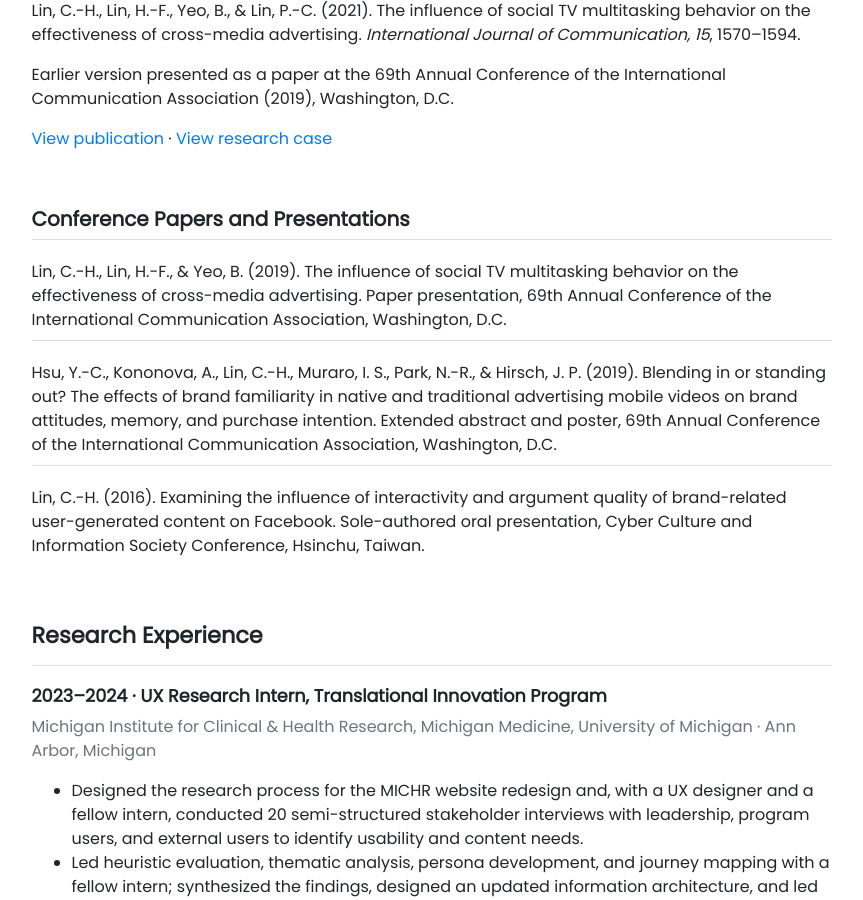
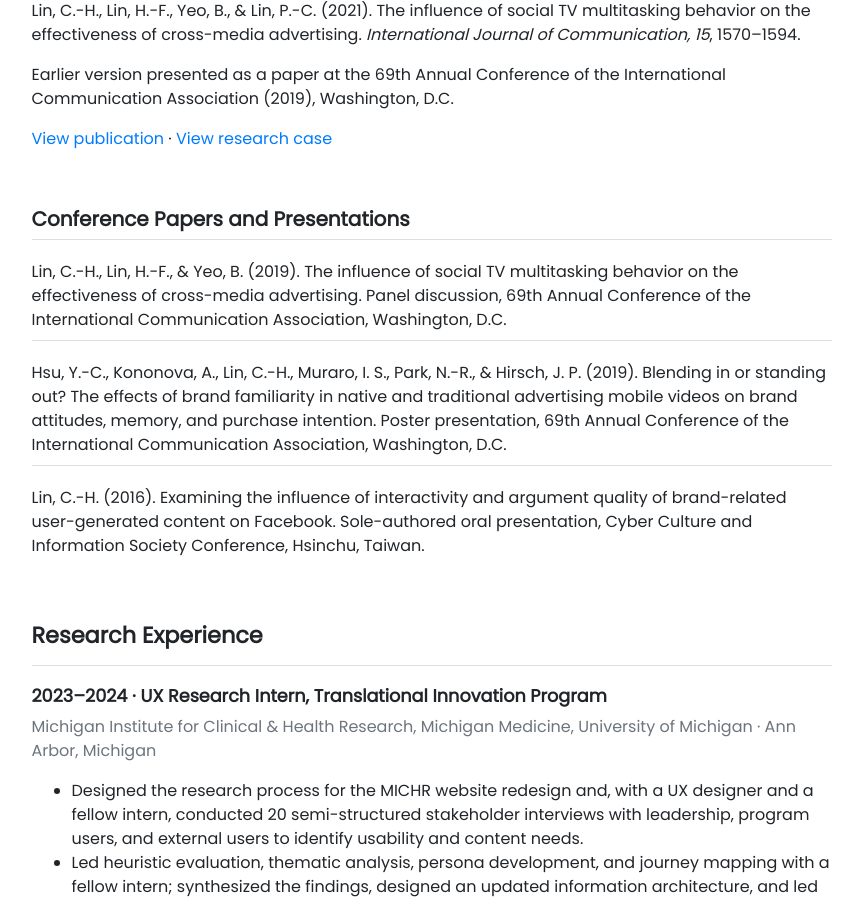
Before and after one commit to shenylin/shenylin.github.io, a Jekyll site: the page built from pages/cv.md, in a window 1280 px wide and 900 px high, scrolled down 1461 px. Shown: the whole window, without its empty margins (161-1024 px from the left). Built offline with Jekyll 4.4.1, drawn with Linux system fonts in a browser that asks for light colours; nearby versions of some CDN libraries.

Commit message:
Correct ICA 2019 presentation formats on CV page
Co-Authored-By: Claude Opus 5.5 <noreply@anthropic.com>
Claude-Session: https://claude.ai/code/session_01959THKHLi29mXDS6V2b8X4

```diff
--- a/pages/cv.md
+++ b/pages/cv.md
@@ -109,7 +109,7 @@ weight: 3
       <p class="mb-0">
         Lin, C.-H., Lin, H.-F., &amp; Yeo, B. (2019). The influence of social
         TV multitasking behavior on the effectiveness of cross-media
-        advertising. Paper presentation, 69th Annual Conference of the
+        advertising. Panel discussion, 69th Annual Conference of the
         International Communication Association, Washington, D.C.
       </p>
     </div>
@@ -118,8 +118,8 @@ weight: 3
         Hsu, Y.-C., Kononova, A., Lin, C.-H., Muraro, I. S., Park, N.-R.,
         &amp; Hirsch, J. P. (2019). Blending in or standing out? The effects
         of brand familiarity in native and traditional advertising mobile
-        videos on brand attitudes, memory, and purchase intention. Extended
-        abstract and poster, 69th Annual Conference of the International
+        videos on brand attitudes, memory, and purchase intention. Poster
+        presentation, 69th Annual Conference of the International
         Communication Association, Washington, D.C.
       </p>
     </div>
```
